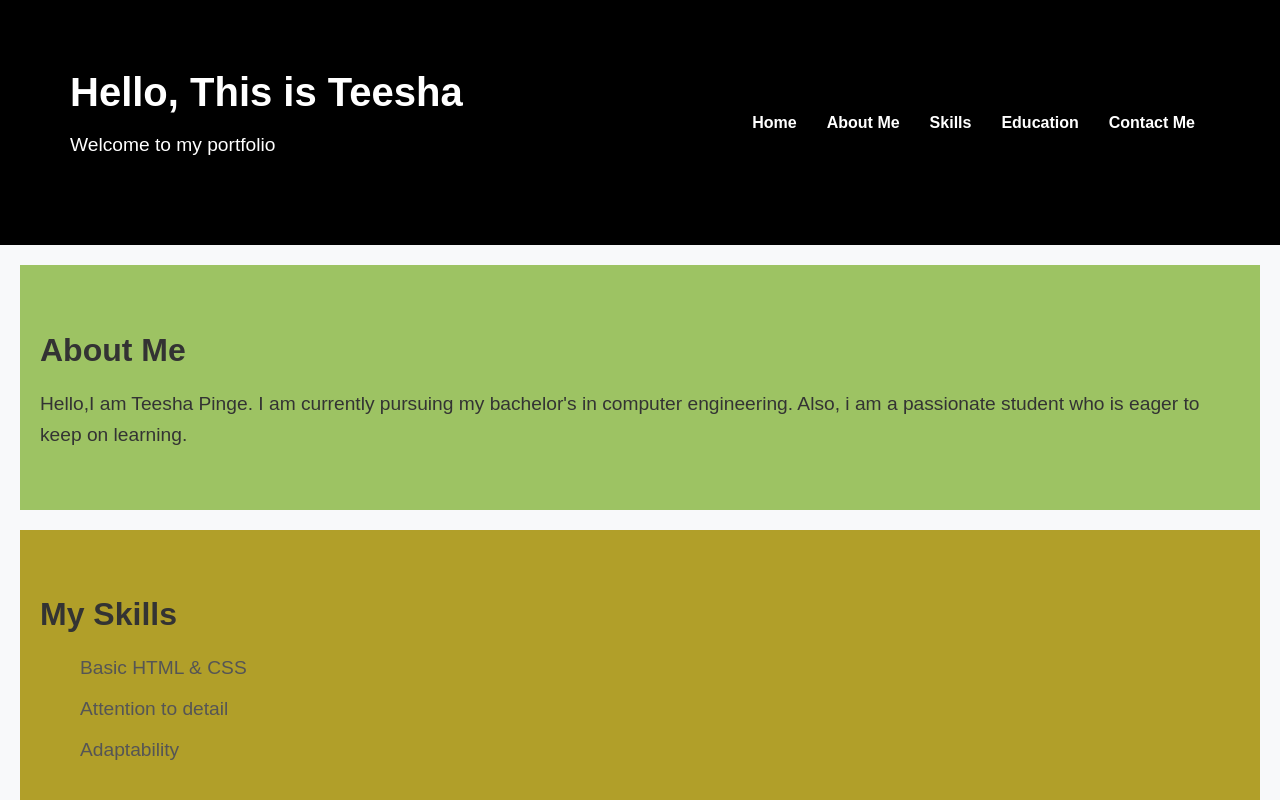
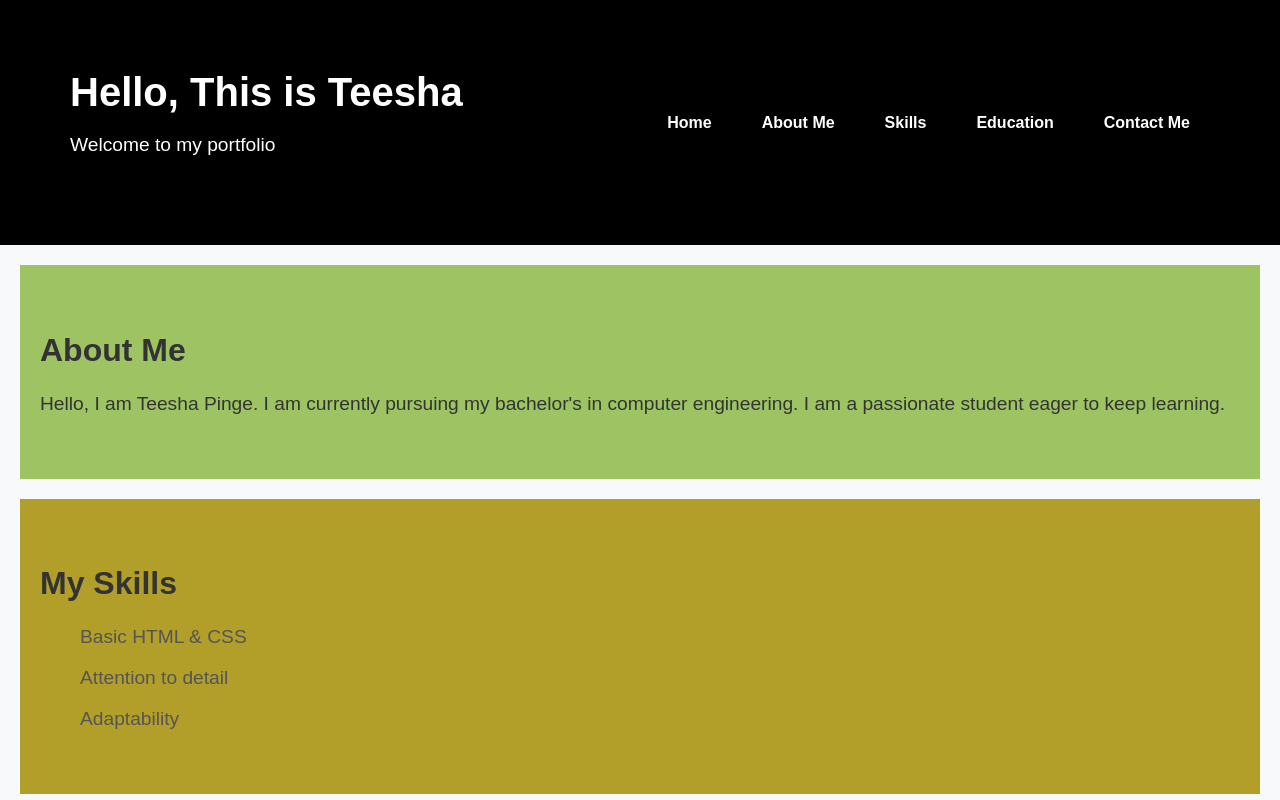
Before and after one commit to Teesha-hub/Portfolio, a plain HTML site: page index.html in a window 1280 px wide. Shown: the top 800 px of the page. Drawn offline with Linux system fonts and the light colour scheme.

Commit message:
update nav

```diff
--- a/index.html
+++ b/index.html
@@ -11,71 +11,58 @@
     <header id="home">
         <div class="header-content">
             <div class="intro">
-
                 <h1>Hello, This is Teesha</h1>
                 <p>Welcome to my portfolio</p>
             </div>
             <nav id="navbar">
-
-                <a href="#home" class="nav-link">Home</a>
-                <a href="#about" class="nav-link">About Me</a>
-                <a href="#skills" class="nav-link">Skills</a>
-                <a href="#education" class="nav-link">Education</a>
-                <a href="#contact" class="nav-link">Contact Me</a>
+                <a href="#home" class="nav-link" aria-label="Home">Home</a>
+                <a href="#about" class="nav-link" aria-label="About Me">About Me</a>
+                <a href="#skills" class="nav-link" aria-label="Skills">Skills</a>
+                <a href="#education" class="nav-link" aria-label="Education">Education</a>
+                <a href="#contact" class="nav-link" aria-label="Contact Me">Contact Me</a>
             </nav>
-
         </div>
     </header>
 
     <section id="about">
         <h2>About Me</h2>
-
-        <p>Hello,I am Teesha Pinge. I am currently pursuing my bachelor's in computer engineering. Also, i am a passionate student who is eager to keep on learning.</p>
+        <p>Hello, I am Teesha Pinge. I am currently pursuing my bachelor's in computer engineering. I am a passionate student eager to keep learning.</p>
     </section>
-
 
     <section id="skills">
         <h2>My Skills</h2>
         <ul>
-            <li> Basic HTML & CSS</li>
+            <li>Basic HTML & CSS</li>
             <li>Attention to detail</li>
-
             <li>Adaptability</li>
         </ul>
     </section>
-
 
     <section id="education">
         <h2>My Education</h2>
         <ul>
             <li>Bachelor's Degree in Computer Engineering - Goa University</li>
-
         </ul>
     </section>
 
-<hr>
+    <hr>
+
     <section id="contact">
         <h2>Connect with Me</h2>
         <div class="social-links">
-            <a href="https://github.com/Teesha-hub" target="_blank" class="social-link">
-                <img src="github.png" alt="GitHub" height="50px">
+            <a href="https://github.com/Teesha-hub" target="_blank" class="social-link" aria-label="GitHub Profile">
+                <img src="github.png" alt="GitHub logo" height="50px">
             </a>
-            <a href="https://www.linkedin.com/in/teesha-pinge-834b8628a/" target="_blank" class="social-link">
-                <img src="linkedin.jpg" alt="LinkedIn" height="50px">
-
+            <a href="https://www.linkedin.com/in/teesha-pinge-834b8628a/" target="_blank" class="social-link" aria-label="LinkedIn Profile">
+                <img src="linkedin.jpg" alt="LinkedIn logo" height="50px">
             </a>
-
         </div>
     </section>
-
 
     <footer>
         <p>&copy; 2024 Teesha. All rights reserved.</p>
     </footer>
 
-
-    <script src="script.js">
-
-    </script>
+    <script src="script.js"></script>
 </body>
 </html>
--- a/style.css
+++ b/style.css
@@ -40,28 +40,29 @@ header {
 }
 
 #navbar {
-    list-style-type:none;
-    background-color:black;
-    padding:0px;
-    margin:0px;
-    overflow: hidden;
+    list-style-type: none;
+    background-color: black;
+    padding: 0;
+    margin: 0;
     display: flex;
-
-
+    justify-content: center;
+    gap: 10px;
 }
 
 #navbar .nav-link {
     color: white;
     text-decoration: none;
-    padding: 15px;
+    padding: 15px 20px;
     display: block;
     text-align: center;
     font-weight: bold;
-
+    border-radius: 5px;
+    transition: background-color 0.3s ease, transform 0.3s ease;
 }
 
 #navbar .nav-link:hover {
-    background-color: red; /* Vibrant pink */
+    background-color: #ff005c; /* Vibrant pink */
+    transform: scale(1.05); /* Slight zoom effect */
 }
 
 section {
```
